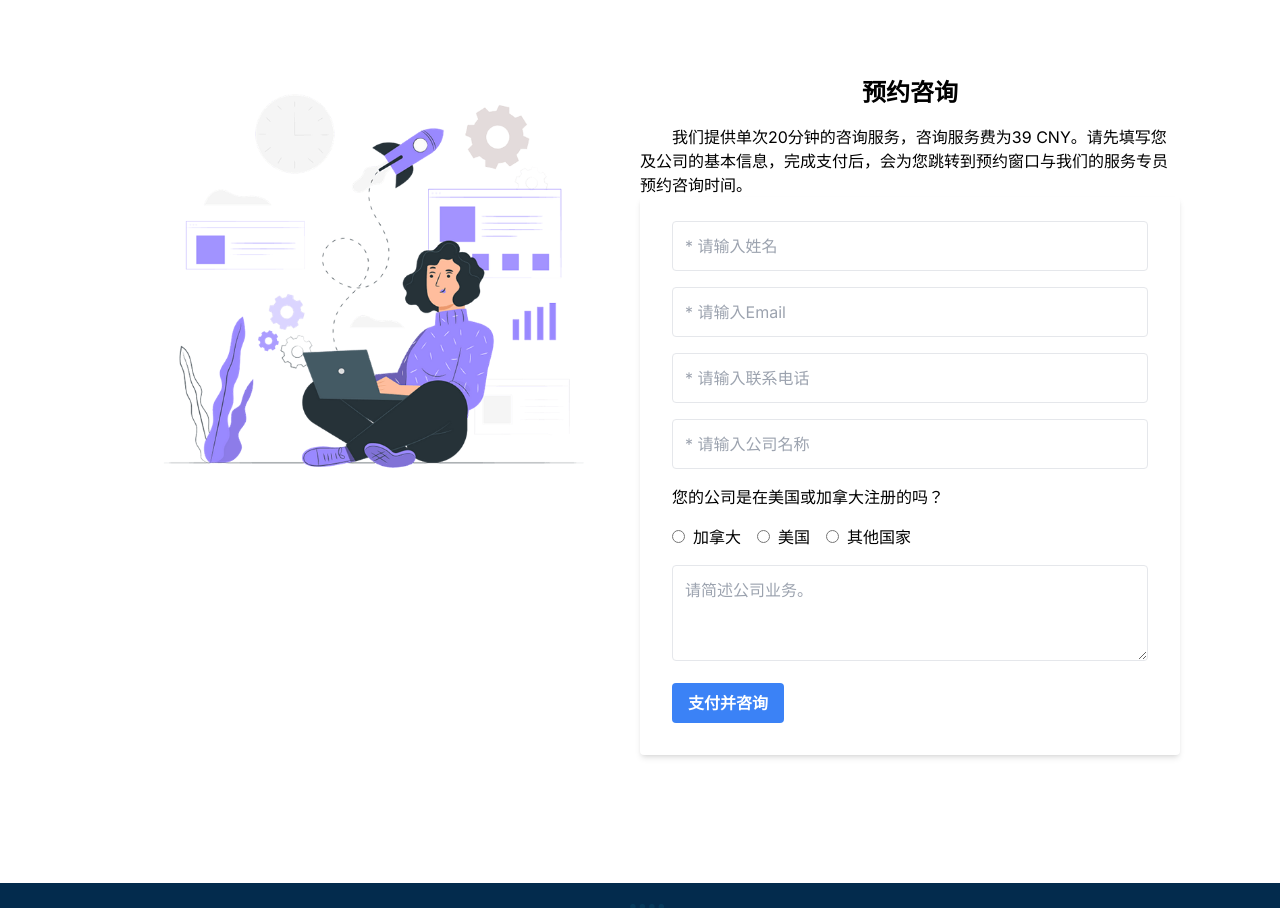
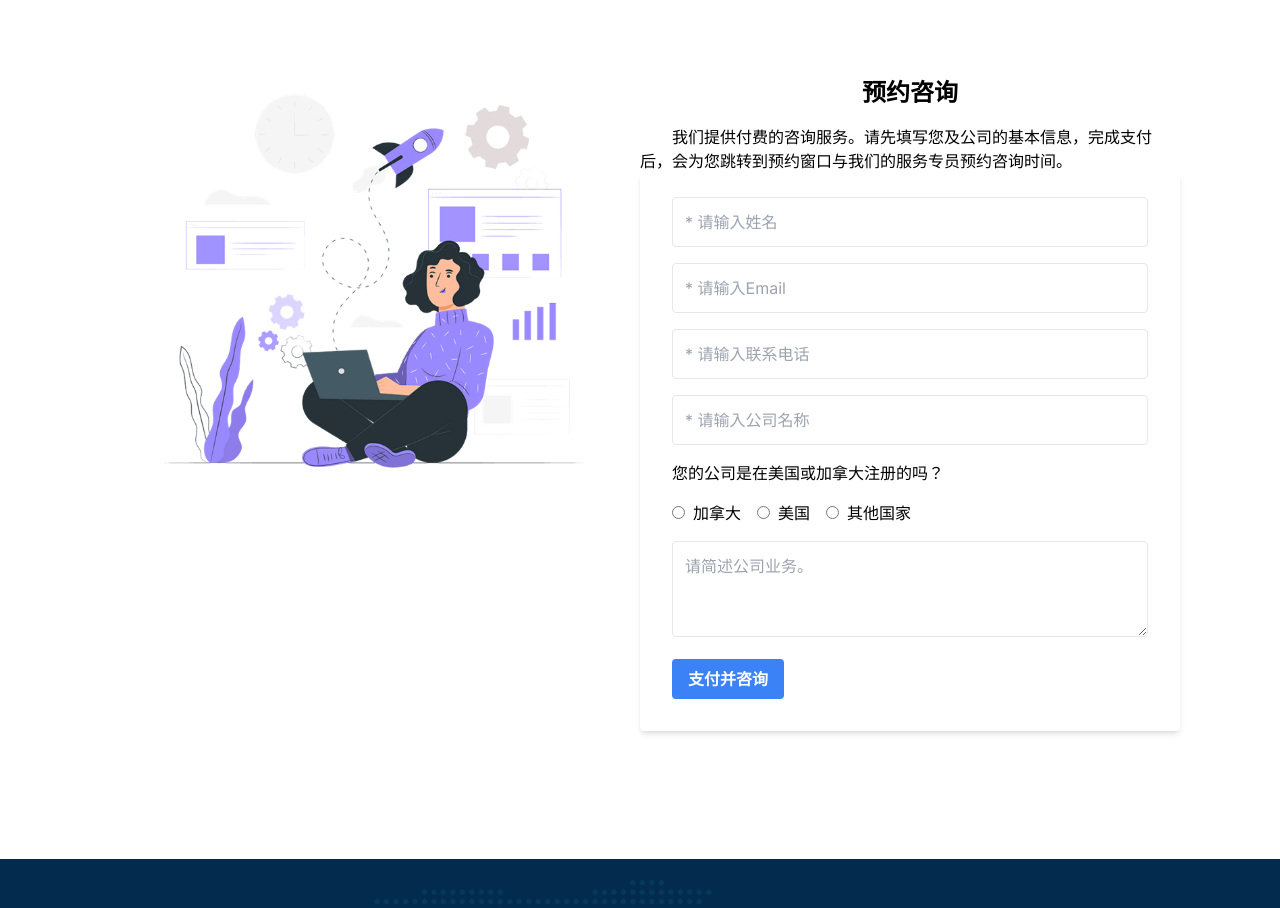
Before and after one commit to xavier-mobile-git/ingenious-byte-official-website, a Next.js app: page / in a window 1280 px wide. Shown: the part 2860-3768 px from the top of the page. Built offline with nearby package versions, Linux system fonts and the light colour scheme.

Commit message:
Changed consultant fee.

```diff
--- a/src/components/ContactUs/ContactUs.js
+++ b/src/components/ContactUs/ContactUs.js
@@ -35,8 +35,7 @@ function ContactUs() {
                <div className="w-[50%] flex flex-col text-center">
                   <span className="text-2xl font-bold">预约咨询</span>
                   <span className="mt-4 indent-8 text-left">
-                     我们提供单次20分钟的咨询服务，咨询服务费为39
-                     CNY。请先填写您及公司的基本信息，完成支付后，会为您跳转到预约窗口与我们的服务专员预约咨询时间。
+                     我们提供付费的咨询服务。请先填写您及公司的基本信息，完成支付后，会为您跳转到预约窗口与我们的服务专员预约咨询时间。
                   </span>
                   <form onSubmit={handleSubmit} className="bg-white shadow-md rounded px-8 pt-6 pb-8 mb-4">
                      <input
```
